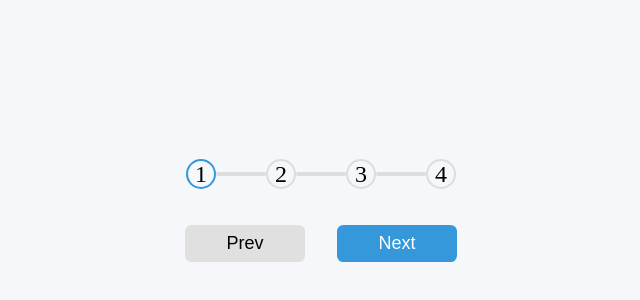
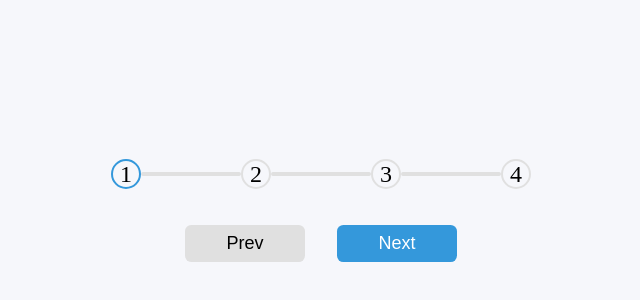
Before and after one commit to hwong0305/50-days-challenge, a website: page day2/src/index.html in a window 1280 px wide. Shown: the part 182-482 px from the top of the page, without its empty margins (319-959 px from the left). Drawn offline with nearby package versions, Linux system fonts and the light colour scheme; files that its build step writes are made by us from their sources.

Commit message:
reformat

```diff
--- a/day2/public/index.scss
+++ b/day2/public/index.scss
@@ -35,7 +35,7 @@ body {
       width: 30px;
       height: 30px;
       text-align: center;
-      border: solid 2px #ddd;
+      border: solid 2px rgb(224, 224, 224);
       border-radius: 60px;
       transition: all 0.7s ease-in-out;
     }
@@ -54,10 +54,14 @@ body {
     .third.barrier,
     .fourth.barrier {
       height: 4px;
-      width: 50px;
-      background: linear-gradient(to right, #3498db 50%, #ddd 50%);
-      background-size: 200% 200%;
-      background-position-x: 100%;
+      width: 100px;
+      background: linear-gradient(
+        to right,
+        #3498db 50%,
+        rgb(224, 224, 224) 50%
+      );
+      background-size: 400% 400%;
+      background-position-x: 400%;
       transform: translateY(13px);
       transition: all 0.7s ease-in-out;
     }
```
